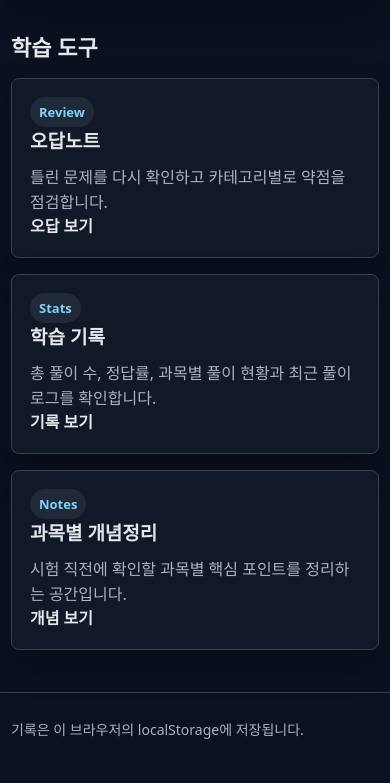
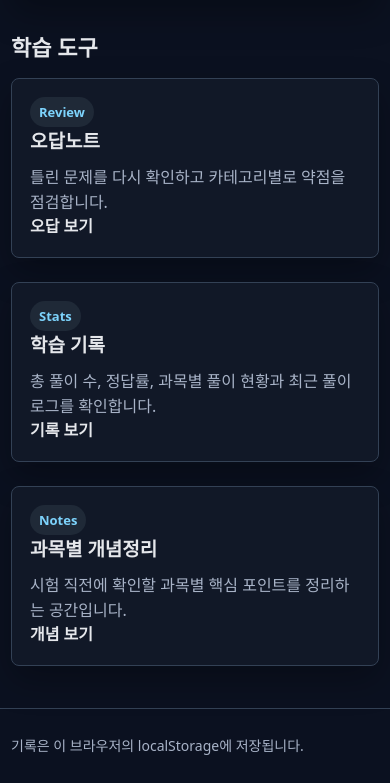
Before and after one commit to InsuHam0315/linuxmaster-quiz, a plain HTML site: page index.html in a window 390 px wide. Shown: the part 525-1308 px from the top of the page. Drawn offline with Linux system fonts and the light colour scheme.

Commit message:
Pages 경로와 카드 레이아웃 점검

```diff
--- a/assets/style.css
+++ b/assets/style.css
@@ -31,7 +31,7 @@ a { color: var(--primary-dark); }
 }
 
 .wrap {
-  width: min(1100px, calc(100% - 32px));
+  width: min(100% - 32px, 1100px);
   margin: 0 auto;
 }
 
@@ -70,12 +70,13 @@ a { color: var(--primary-dark); }
 
 .card-grid {
   display: grid;
-  grid-template-columns: repeat(4, minmax(0, 1fr));
-  gap: 16px;
+  grid-template-columns: repeat(auto-fit, minmax(260px, 1fr));
+  gap: 24px;
 }
 
 .card {
   display: flex;
+  height: 100%;
   min-height: 190px;
   flex-direction: column;
   justify-content: space-between;
@@ -86,6 +87,7 @@ a { color: var(--primary-dark); }
   box-shadow: var(--shadow);
   text-decoration: none;
   color: inherit;
+  cursor: pointer;
 }
 
 .card:hover {
@@ -434,7 +436,7 @@ tr:last-child td { border-bottom: 0; }
 }
 
 @media (max-width: 900px) {
-  .card-grid, .summary-grid, .note-layout, .study-flow {
+  .summary-grid, .note-layout, .study-flow {
     grid-template-columns: repeat(2, minmax(0, 1fr));
   }
 }
@@ -444,7 +446,7 @@ tr:last-child td { border-bottom: 0; }
     width: min(100% - 22px, 1100px);
   }
 
-  .card-grid, .summary-grid, .note-layout, .study-flow {
+  .summary-grid, .note-layout, .study-flow {
     grid-template-columns: 1fr;
   }
 
--- a/index.html
+++ b/index.html
@@ -5,6 +5,7 @@
   <meta name="viewport" content="width=device-width, initial-scale=1">
   <title>리눅스마스터 2급 CBT 문제집</title>
   <link rel="stylesheet" href="./assets/style.css">
+  <script src="./assets/storage.js"></script>
 </head>
 <body>
   <header class="site-header">
```
Also changed, not shown: cbt/linuxmaster2_cbt_01.html (+1 -0 lines), notes/index.html (+1 -5 lines), 1 other file.
